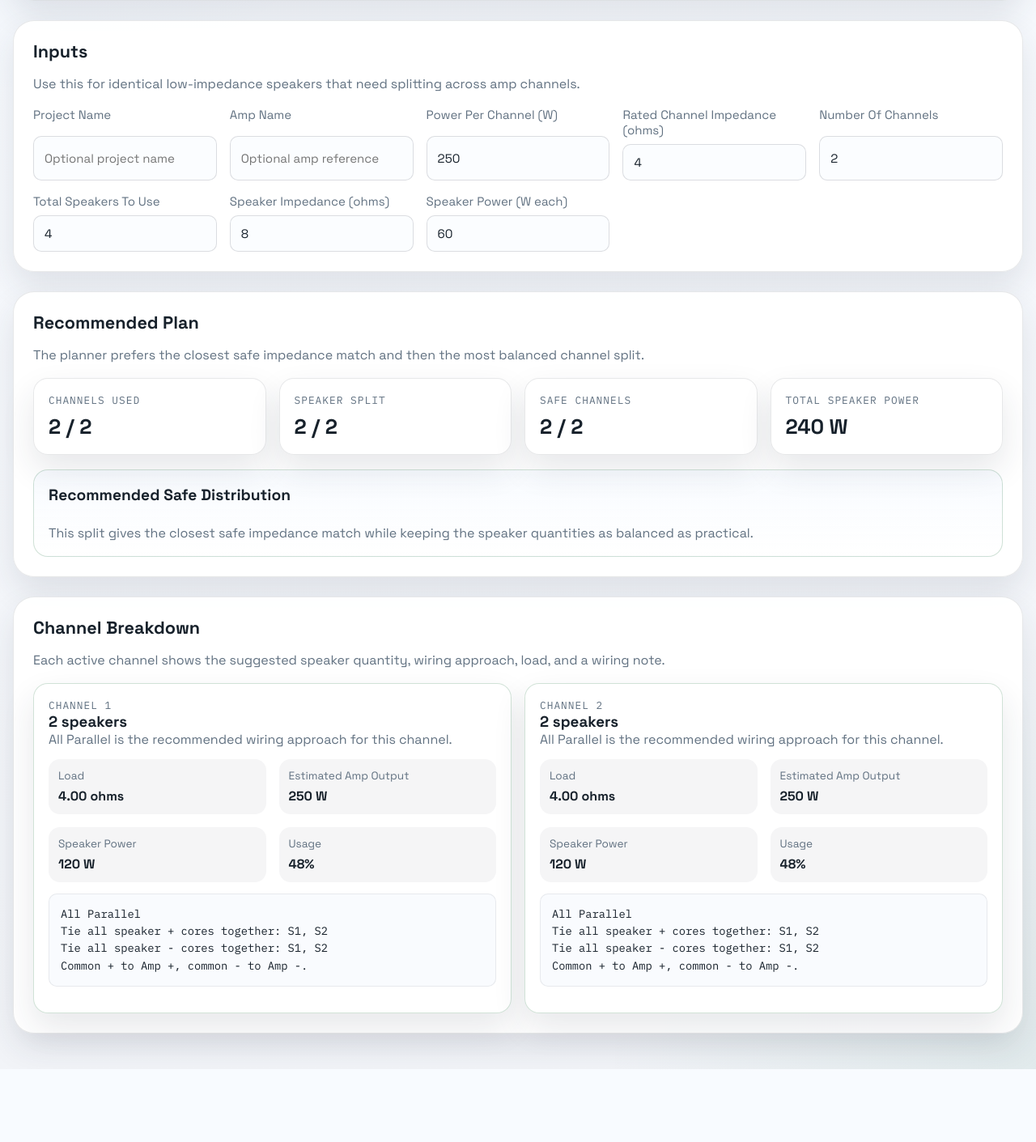
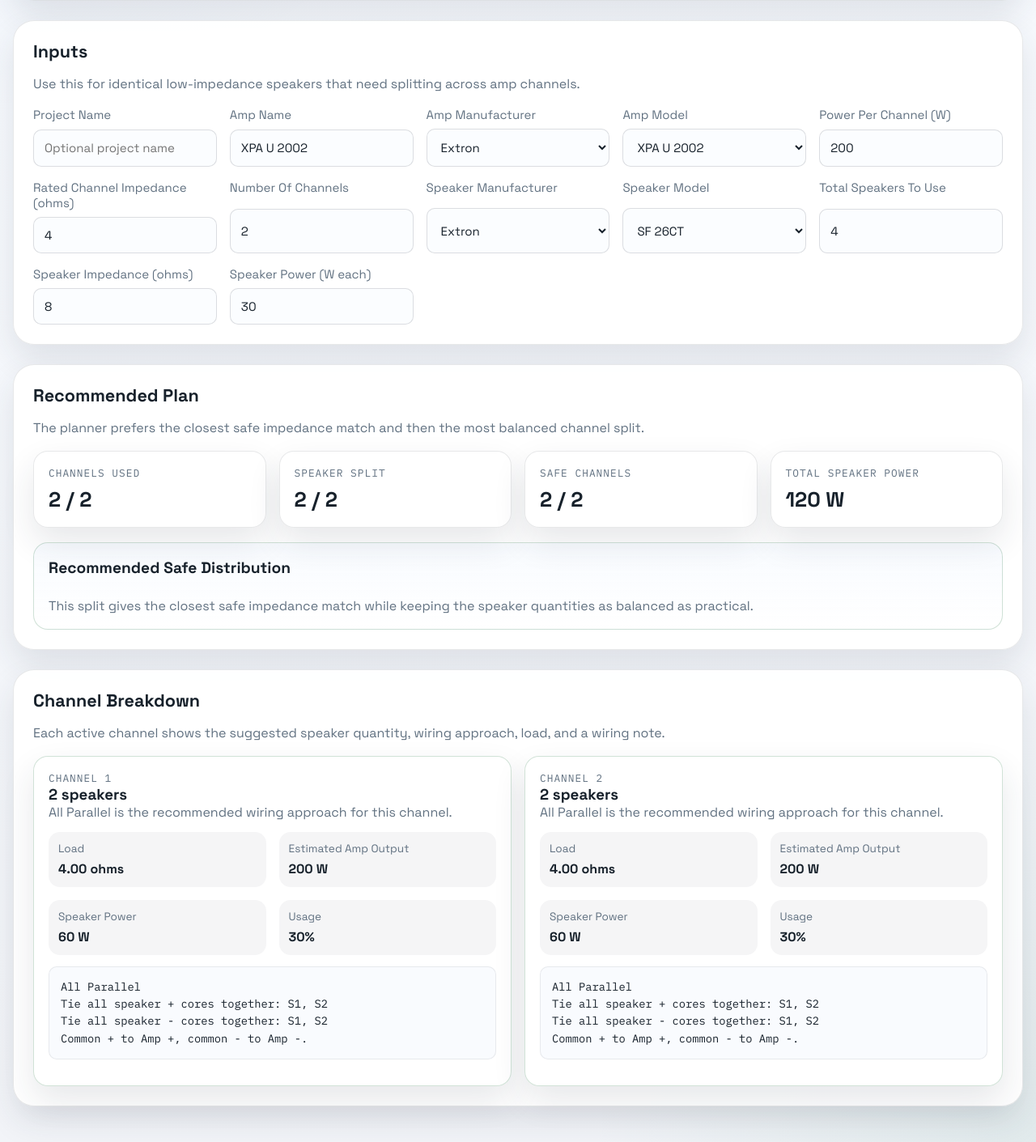
Before and after one commit to AVToolSet/FrontEnd, a Flask app: page /speaker-load-planner in a window 1280 px wide. Shown: the part 500-1911 px from the top of the page at 81% size. Before the commit the page ends 1821 px from the top, so only its background shows below. Run offline with Flask 3, Linux system fonts and the light colour scheme.

Commit message:
Add amp and speaker catalogs to load planner

```diff
--- a/static/speaker_load_planner/app.js
+++ b/static/speaker_load_planner/app.js
@@ -1,11 +1,128 @@
-const STORAGE_KEY = "speaker-load-planner-v1";
+const STORAGE_KEY = "speaker-load-planner-v2";
+
+const AMP_CATALOG = {
+  extron: {
+    label: "Extron",
+    models: [
+      { model: "XPA U 2002", powerPerChannel: 200, ratedImpedance: 4, channelCount: 2 },
+      { model: "XPA U 2004", powerPerChannel: 200, ratedImpedance: 4, channelCount: 4 },
+      { model: "XPA 1002", powerPerChannel: 100, ratedImpedance: 8, channelCount: 2 },
+      { model: "XPA 2003C 70V", powerPerChannel: 200, ratedImpedance: 4, channelCount: 3 },
+    ],
+  },
+  qsc: {
+    label: "QSC",
+    models: [
+      { model: "CX-Q 2K4", powerPerChannel: 500, ratedImpedance: 8, channelCount: 4 },
+      { model: "CX-Q 4K8", powerPerChannel: 1200, ratedImpedance: 8, channelCount: 8 },
+      { model: "SPA2-200", powerPerChannel: 200, ratedImpedance: 4, channelCount: 2 },
+      { model: "PLD4.2", powerPerChannel: 300, ratedImpedance: 8, channelCount: 4 },
+    ],
+  },
+  jbl: {
+    label: "JBL",
+    models: [
+      { model: "CSA 140Z", powerPerChannel: 40, ratedImpedance: 4, channelCount: 4 },
+      { model: "CSA 180Z", powerPerChannel: 80, ratedImpedance: 4, channelCount: 4 },
+      { model: "CDi 2|300", powerPerChannel: 300, ratedImpedance: 4, channelCount: 2 },
+      { model: "CDi 4|600", powerPerChannel: 600, ratedImpedance: 4, channelCount: 4 },
+    ],
+  },
+  crestron: {
+    label: "Crestron",
+    models: [
+      { model: "AMP-X300", powerPerChannel: 150, ratedImpedance: 8, channelCount: 2 },
+      { model: "AMP-X50MP", powerPerChannel: 50, ratedImpedance: 4, channelCount: 4 },
+      { model: "CNAMPX-16X60", powerPerChannel: 60, ratedImpedance: 8, channelCount: 16 },
+      { model: "AMP-3210T", powerPerChannel: 210, ratedImpedance: 4, channelCount: 2 },
+    ],
+  },
+  crown: {
+    label: "Crown",
+    models: [
+      { model: "DCi 2|300", powerPerChannel: 300, ratedImpedance: 4, channelCount: 2 },
+      { model: "DCi 4|600", powerPerChannel: 600, ratedImpedance: 4, channelCount: 4 },
+      { model: "XLS 1002", powerPerChannel: 350, ratedImpedance: 4, channelCount: 2 },
+      { model: "XLS 1502", powerPerChannel: 525, ratedImpedance: 4, channelCount: 2 },
+    ],
+  },
+};
+
+const SPEAKER_CATALOG = {
+  extron: {
+    label: "Extron",
+    models: [
+      { model: "SF 26CT", impedance: 8, wattage: 30 },
+      { model: "SM 26", impedance: 8, wattage: 50 },
+      { model: "SF 3C LP", impedance: 8, wattage: 16 },
+      { model: "SM 28", impedance: 8, wattage: 100 },
+    ],
+  },
+  qsc: {
+    label: "QSC",
+    models: [
+      { model: "AD-S6T", impedance: 8, wattage: 150 },
+      { model: "AD-C6T", impedance: 8, wattage: 30 },
+      { model: "AC-S4T", impedance: 8, wattage: 30 },
+      { model: "AD-P6T", impedance: 8, wattage: 60 },
+    ],
+  },
+  jbl: {
+    label: "JBL",
+    models: [
+      { model: "Control 25-1", impedance: 8, wattage: 200 },
+      { model: "Control 16C/T", impedance: 8, wattage: 60 },
+      { model: "Control 26CT", impedance: 8, wattage: 150 },
+      { model: "Control 28-1", impedance: 8, wattage: 175 },
+    ],
+  },
+  crestron: {
+    label: "Crestron",
+    models: [
+      { model: "SAROS IC6T-W-T-EACH", impedance: 8, wattage: 60 },
+      { model: "SAROS IC8T-W-T-EACH", impedance: 8, wattage: 100 },
+      { model: "SAROS PD6T-B-T-EACH", impedance: 8, wattage: 60 },
+      { model: "SAROS IC4T-W-T-EACH", impedance: 8, wattage: 30 },
+    ],
+  },
+  crown: {
+    label: "Crown",
+    models: [
+      { model: "CTs 2-way reference speaker", impedance: 8, wattage: 100 },
+      { model: "ComTech wall speaker", impedance: 8, wattage: 60 },
+      { model: "CDi install speaker", impedance: 8, wattage: 120 },
+      { model: "DriveCore monitor speaker", impedance: 8, wattage: 150 },
+    ],
+  },
+};
+
+const DEFAULTS = {
+  projectName: "",
+  ampName: "",
+  ampBrand: "extron",
+  ampModelSelect: "0",
+  powerPerChannel: "200",
+  ratedImpedance: "4",
+  channelCount: "2",
+  speakerBrand: "extron",
+  speakerModelSelect: "0",
+  speakerCount: "4",
+  speakerImpedance: "8",
+  speakerWattage: "30",
+};
 
 const elements = {
   projectName: document.querySelector("#project-name"),
   ampName: document.querySelector("#amp-name"),
+  ampBrand: document.querySelector("#amp-brand"),
+  ampModelSelect: document.querySelector("#amp-model-select"),
+  ampModelGroup: document.querySelector("#amp-model-group"),
   powerPerChannel: document.querySelector("#power-per-channel"),
   ratedImpedance: document.querySelector("#rated-impedance"),
   channelCount: document.querySelector("#channel-count"),
+  speakerBrand: document.querySelector("#speaker-brand"),
+  speakerModelSelect: document.querySelector("#speaker-model-select"),
+  speakerModelGroup: document.querySelector("#speaker-model-group"),
   speakerCount: document.querySelector("#speaker-count"),
   speakerImpedance: document.querySelector("#speaker-impedance"),
   speakerWattage: document.querySelector("#speaker-wattage"),
@@ -59,22 +176,85 @@ function getInputState() {
   return {
     projectName: elements.projectName.value,
     ampName: elements.ampName.value,
+    ampBrand: elements.ampBrand.value,
+    ampModelSelect: elements.ampModelSelect.value,
     powerPerChannel: elements.powerPerChannel.value,
     ratedImpedance: elements.ratedImpedance.value,
     channelCount: elements.channelCount.value,
+    speakerBrand: elements.speakerBrand.value,
+    speakerModelSelect: elements.speakerModelSelect.value,
     speakerCount: elements.speakerCount.value,
     speakerImpedance: elements.speakerImpedance.value,
     speakerWattage: elements.speakerWattage.value,
   };
 }
 
-function restoreDraft() {
-  const draft = loadDraft();
-  if (!draft) {
+function getCatalogModel(catalog, brand, indexValue) {
+  const brandCatalog = catalog[brand];
+  if (!brandCatalog) {
+    return null;
+  }
+  return brandCatalog.models[Number.parseInt(indexValue, 10) || 0] || null;
+}
+
+function renderCatalogOptions(selectElement, catalog, brand) {
+  const brandCatalog = catalog[brand];
+  if (!brandCatalog) {
+    selectElement.innerHTML = '<option value="">Manual entry</option>';
+    selectElement.disabled = true;
     return;
   }
 
-  Object.entries(draft).forEach(([key, value]) => {
+  selectElement.innerHTML = brandCatalog.models
+    .map((item, index) => `<option value="${index}">${item.model}</option>`)
+    .join("");
+  selectElement.disabled = false;
+}
+
+function applyAmpModel() {
+  const selectedModel = getCatalogModel(AMP_CATALOG, elements.ampBrand.value, elements.ampModelSelect.value);
+  if (!selectedModel) {
+    return;
+  }
+
+  elements.ampName.value = selectedModel.model;
+  elements.powerPerChannel.value = String(selectedModel.powerPerChannel);
+  elements.ratedImpedance.value = String(selectedModel.ratedImpedance);
+  elements.channelCount.value = String(selectedModel.channelCount);
+}
+
+function applySpeakerModel() {
+  const selectedModel = getCatalogModel(SPEAKER_CATALOG, elements.speakerBrand.value, elements.speakerModelSelect.value);
+  if (!selectedModel) {
+    return;
+  }
+
+  elements.speakerImpedance.value = String(selectedModel.impedance);
+  elements.speakerWattage.value = String(selectedModel.wattage);
+}
+
+function syncCatalogMode() {
+  const ampIsManual = elements.ampBrand.value === "custom";
+  const speakerIsManual = elements.speakerBrand.value === "custom";
+
+  elements.ampModelGroup.hidden = ampIsManual;
+  elements.speakerModelGroup.hidden = speakerIsManual;
+  elements.ampName.readOnly = !ampIsManual;
+
+  if (!ampIsManual) {
+    applyAmpModel();
+  }
+
+  if (!speakerIsManual) {
+    applySpeakerModel();
+  }
+}
+
+function restoreDraft() {
+  const draft = loadDraft();
+  const source = draft || DEFAULTS;
+
+  Object.entries(source).forEach(([key, value]) => {
     if (elements[key]) {
       elements[key].value = value ?? "";
     }
@@ -82,12 +262,19 @@ function restoreDraft() {
 }
 
 function getInputs() {
+  const ampModel = getCatalogModel(AMP_CATALOG, elements.ampBrand.value, elements.ampModelSelect.value);
+  const speakerModel = getCatalogModel(SPEAKER_CATALOG, elements.speakerBrand.value, elements.speakerModelSelect.value);
+
   return {
     projectName: elements.projectName.value.trim(),
     ampName: elements.ampName.value.trim(),
+    ampBrand: elements.ampBrand.value,
+    ampModelName: ampModel?.model || "",
     powerPerChannel: Math.max(0, Number.parseFloat(elements.powerPerChannel.value) || 0),
     ratedImpedance: Math.max(0, Number.parseFloat(elements.ratedImpedance.value) || 0),
     channelCount: Math.max(1, Number.parseInt(elements.channelCount.value, 10) || 1),
+    speakerBrand: elements.speakerBrand.value,
+    speakerModelName: speakerModel?.model || "",
     speakerCount: Math.max(1, Number.parseInt(elements.speakerCount.value, 10) || 1),
     speakerImpedance: Math.max(0, Number.parseFloat(elements.speakerImpedance.value) || 0),
     speakerWattage: Math.max(0, Number.parseFloat(elements.speakerWattage.value) || 0),
@@ -419,12 +606,19 @@ function exportCsv() {
     return;
   }
 
+  const ampBrandLabel = AMP_CATALOG[inputs.ampBrand]?.label || "Custom / Manual Entry";
+  const speakerBrandLabel = SPEAKER_CATALOG[inputs.speakerBrand]?.label || "Custom / Manual Entry";
+
   const rows = [[
     "Project Name",
+    "Amp Brand",
     "Amp Name",
+    "Amp Model",
     "Power Per Channel W",
     "Rated Channel Impedance Ohms",
     "Channel Count",
+    "Speaker Brand",
+    "Speaker Model",
     "Total Speakers",
     "Speaker Impedance Ohms",
     "Speaker Power W",
@@ -442,10 +636,14 @@ function exportCsv() {
   recommendation.channelPlans.filter((channel) => !channel.idle).forEach((channel) => {
     rows.push([
       inputs.projectName,
+      ampBrandLabel,
       inputs.ampName,
+      inputs.ampModelName,
       inputs.powerPerChannel,
       inputs.ratedImpedance,
       inputs.channelCount,
+      speakerBrandLabel,
+      inputs.speakerModelName,
       inputs.speakerCount,
       inputs.speakerImpedance,
       inputs.speakerWattage,
@@ -462,21 +660,21 @@ function exportCsv() {
   });
 
   const csv = rows.map((row) => row.map(csvEscape).join(",")).join("\r\n");
-  const fileStem = (inputs.projectName || inputs.ampName || "speaker_load_planner")
+  const fileStem = (inputs.projectName || inputs.ampName || inputs.ampModelName || "speaker_load_planner")
     .replace(/[<>:"/\\|?*]+/g, "_")
     .replace(/\s+/g, "_");
   downloadCsv(`${fileStem}.csv`, csv);
 }
 
 function resetForm() {
-  elements.projectName.value = "";
-  elements.ampName.value = "";
-  elements.powerPerChannel.value = "250";
-  elements.ratedImpedance.value = "4";
-  elements.channelCount.value = "2";
-  elements.speakerCount.value = "4";
-  elements.speakerImpedance.value = "8";
-  elements.speakerWattage.value = "60";
+  Object.entries(DEFAULTS).forEach(([key, value]) => {
+    if (elements[key]) {
+      elements[key].value = value;
+    }
+  });
+  renderCatalogOptions(elements.ampModelSelect, AMP_CATALOG, elements.ampBrand.value);
+  renderCatalogOptions(elements.speakerModelSelect, SPEAKER_CATALOG, elements.speakerBrand.value);
+  syncCatalogMode();
   updatePlanner();
 }
 
@@ -486,6 +684,30 @@ function updatePlanner() {
   renderRecommendation(inputs, recommendation);
   saveDraft();
 }
+
+elements.ampBrand.addEventListener("change", () => {
+  renderCatalogOptions(elements.ampModelSelect, AMP_CATALOG, elements.ampBrand.value);
+  elements.ampModelSelect.value = "0";
+  syncCatalogMode();
+  updatePlanner();
+});
+
+elements.ampModelSelect.addEventListener("change", () => {
+  applyAmpModel();
+  updatePlanner();
+});
+
+elements.speakerBrand.addEventListener("change", () => {
+  renderCatalogOptions(elements.speakerModelSelect, SPEAKER_CATALOG, elements.speakerBrand.value);
+  elements.speakerModelSelect.value = "0";
+  syncCatalogMode();
+  updatePlanner();
+});
+
+elements.speakerModelSelect.addEventListener("change", () => {
+  applySpeakerModel();
+  updatePlanner();
+});
 
 [elements.projectName, elements.ampName, elements.powerPerChannel, elements.ratedImpedance, elements.channelCount, elements.speakerCount, elements.speakerImpedance, elements.speakerWattage]
   .forEach((input) => {
@@ -497,4 +719,11 @@ elements.exportCsv.addEventListener("click", exportCsv);
 elements.resetForm.addEventListener("click", resetForm);
 
 restoreDraft();
+const restoredAmpModel = elements.ampModelSelect.value || DEFAULTS.ampModelSelect;
+const restoredSpeakerModel = elements.speakerModelSelect.value || DEFAULTS.speakerModelSelect;
+renderCatalogOptions(elements.ampModelSelect, AMP_CATALOG, elements.ampBrand.value);
+renderCatalogOptions(elements.speakerModelSelect, SPEAKER_CATALOG, elements.speakerBrand.value);
+elements.ampModelSelect.value = restoredAmpModel;
+elements.speakerModelSelect.value = restoredSpeakerModel;
+syncCatalogMode();
 updatePlanner();
--- a/static/speaker_load_planner/styles.css
+++ b/static/speaker_load_planner/styles.css
@@ -37,7 +37,8 @@ body {
 }
 
 button,
-input {
+input,
+select {
   font: inherit;
 }
 
@@ -148,7 +149,8 @@ label {
   font-size: 0.94rem;
 }
 
-input {
+input,
+select {
   width: 100%;
   padding: 12px 13px;
   color: var(--ink);
@@ -158,6 +160,7 @@ input {
 }
 
 input:focus,
+select:focus,
 button:focus {
   outline: 2px solid rgba(45, 95, 148, 0.2);
   outline-offset: 2px;
--- a/templates/speaker_load_planner/index.html
+++ b/templates/speaker_load_planner/index.html
@@ -46,6 +46,21 @@
             <input id="amp-name" type="text" placeholder="Optional amp reference">
           </label>
           <label>
+            Amp Manufacturer
+            <select id="amp-brand">
+              <option value="custom">Custom / Manual Entry</option>
+              <option value="extron" selected>Extron</option>
+              <option value="qsc">QSC</option>
+              <option value="jbl">JBL</option>
+              <option value="crestron">Crestron</option>
+              <option value="crown">Crown</option>
+            </select>
+          </label>
+          <label id="amp-model-group">
+            Amp Model
+            <select id="amp-model-select"></select>
+          </label>
+          <label>
             Power Per Channel (W)
             <input id="power-per-channel" type="number" min="1" step="1" value="250">
           </label>
@@ -56,6 +71,21 @@
           <label>
             Number Of Channels
             <input id="channel-count" type="number" min="1" step="1" value="2">
+          </label>
+          <label>
+            Speaker Manufacturer
+            <select id="speaker-brand">
+              <option value="custom">Custom / Manual Entry</option>
+              <option value="extron" selected>Extron</option>
+              <option value="qsc">QSC</option>
+              <option value="jbl">JBL</option>
+              <option value="crestron">Crestron</option>
+              <option value="crown">Crown</option>
+            </select>
+          </label>
+          <label id="speaker-model-group">
+            Speaker Model
+            <select id="speaker-model-select"></select>
           </label>
           <label>
             Total Speakers To Use
```
